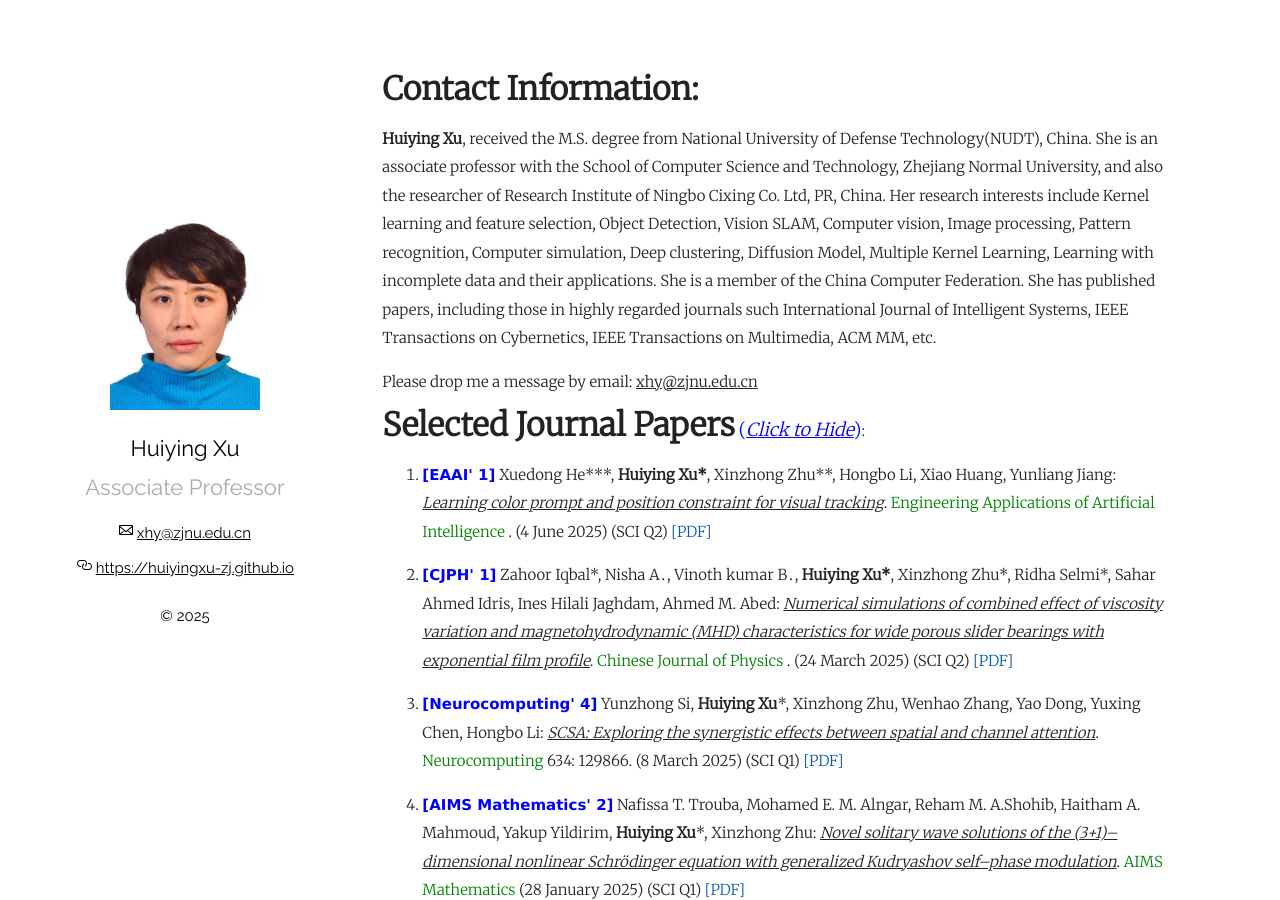
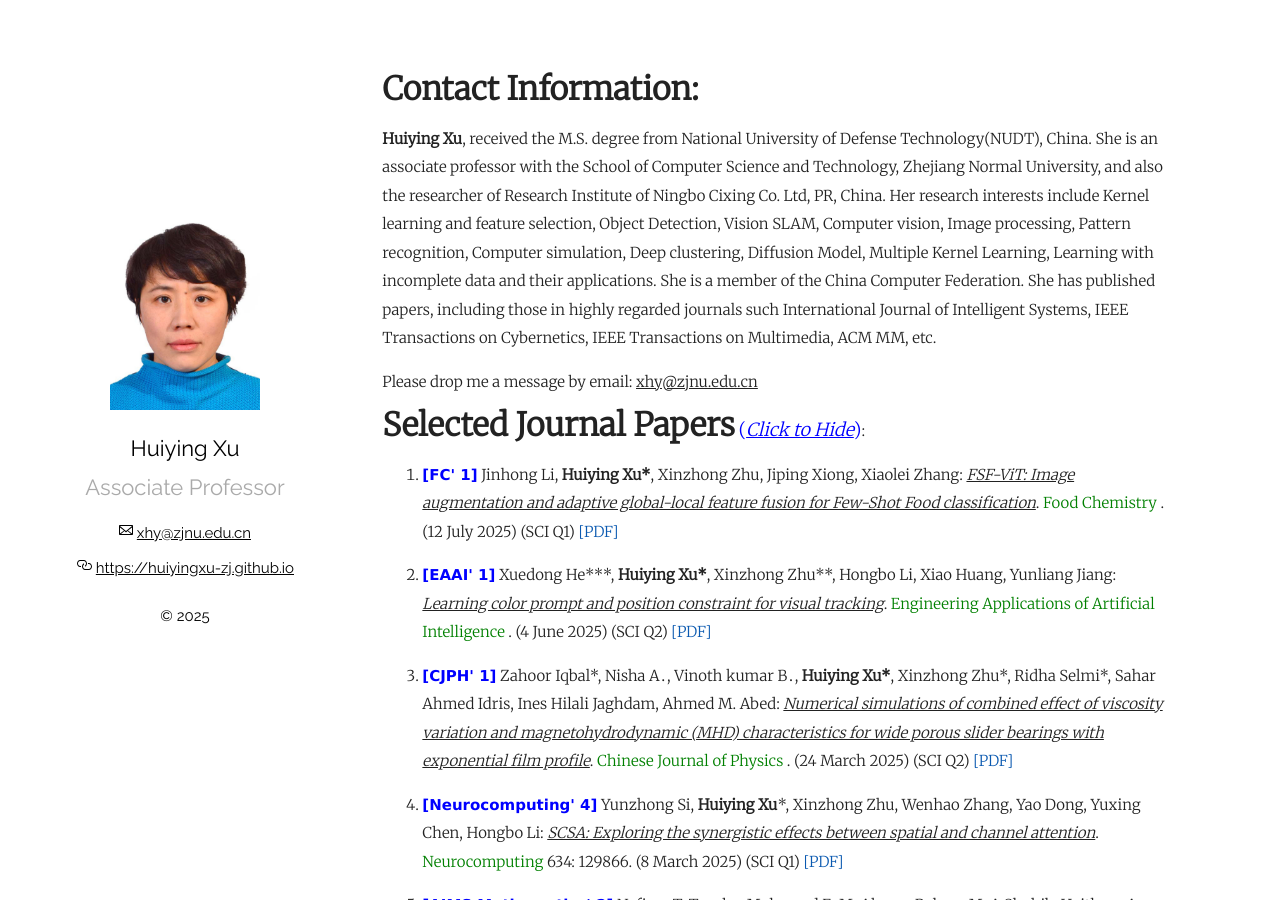
Before and after one commit to xinzhongzhu/huiyingxu-zj.github.io, a Jekyll site: the page built from index.md, in a window 1280 px wide and 900 px high. Built offline with Jekyll 4.4.1, drawn with Linux system fonts in a browser that asks for light colours.

Commit message:
Update index.md

```diff
--- a/index.md
+++ b/index.md
@@ -15,6 +15,8 @@ Please drop me a message by email: <u>xhy@zjnu.edu.cn</u>
   <summary><font size="6"><b>Selected Journal Papers</b></font> <font size="4" color="blue">(<i><u>Click to Hide</u></i>)</font>:</summary>
   <p>
   <ol>
+
+ <p style="margin-top: 8px;"><li><font face="verdana" color="blue"><b>[FC' 1]</b></font> Jinhong Li, <b>Huiying Xu*</b>, Xinzhong Zhu, Jiping Xiong, Xiaolei Zhang: <i><u>FSF-ViT: Image augmentation and adaptive global-local feature fusion for Few-Shot Food classification</u></i>. <font color="green">Food Chemistry</font> . (12 July 2025) (SCI Q1) <a href = "https://xinzhongzhu.github.io/document/FSFViT.pdf">[PDF]</a></li></p>
 
 <p style="margin-top: 8px;"><li><font face="verdana" color="blue"><b>[EAAI' 1]</b></font> Xuedong He***, <b>Huiying Xu*</b>, Xinzhong Zhu**, Hongbo Li, Xiao Huang, Yunliang Jiang: <i><u>Learning color prompt and position constraint for visual tracking</u></i>. <font color="green">Engineering Applications of Artificial Intelligence</font> . (4 June 2025) (SCI Q2) <a href = "https://xinzhongzhu.github.io/document/Learning color prompt.pdf">[PDF]</a></li></p>
 
```
